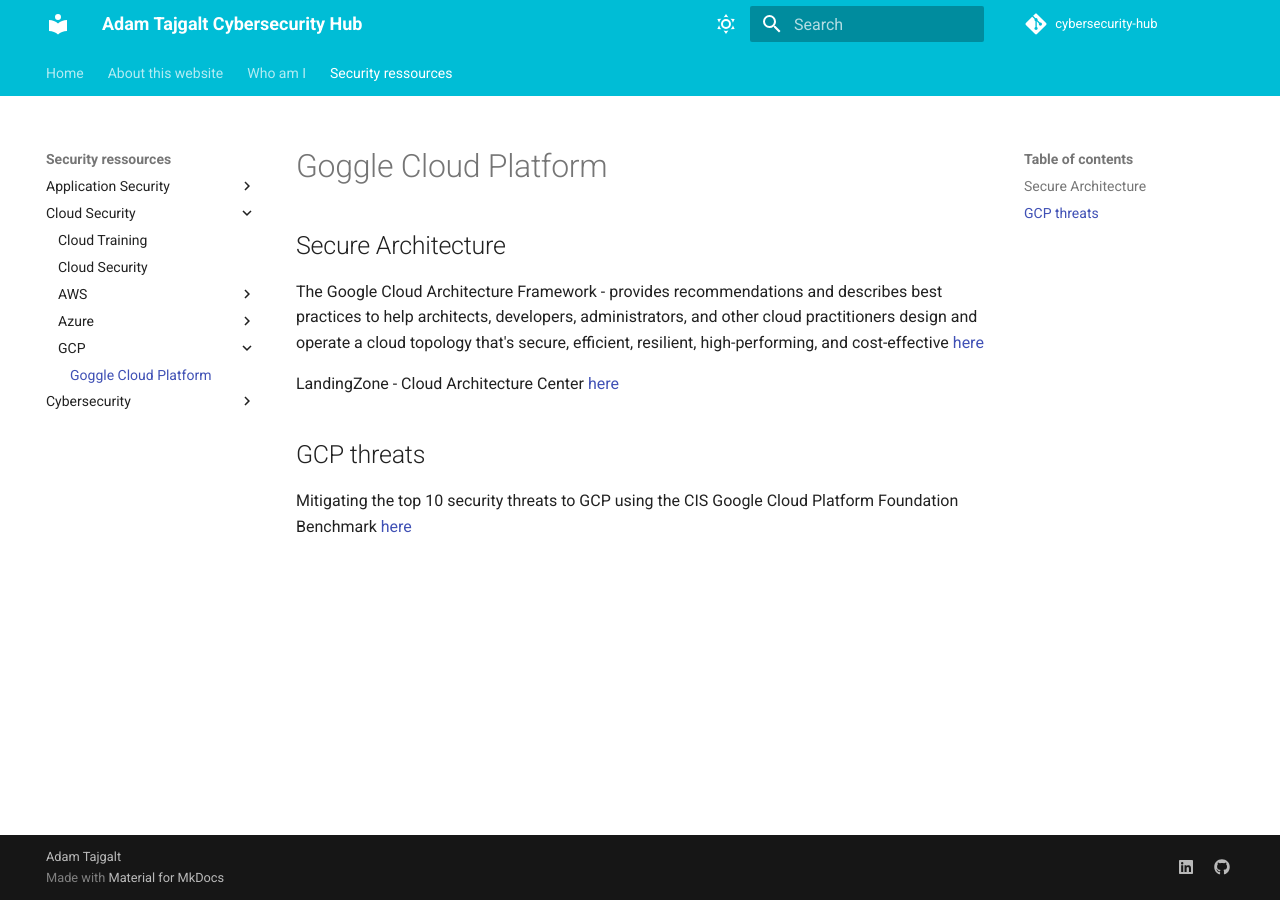
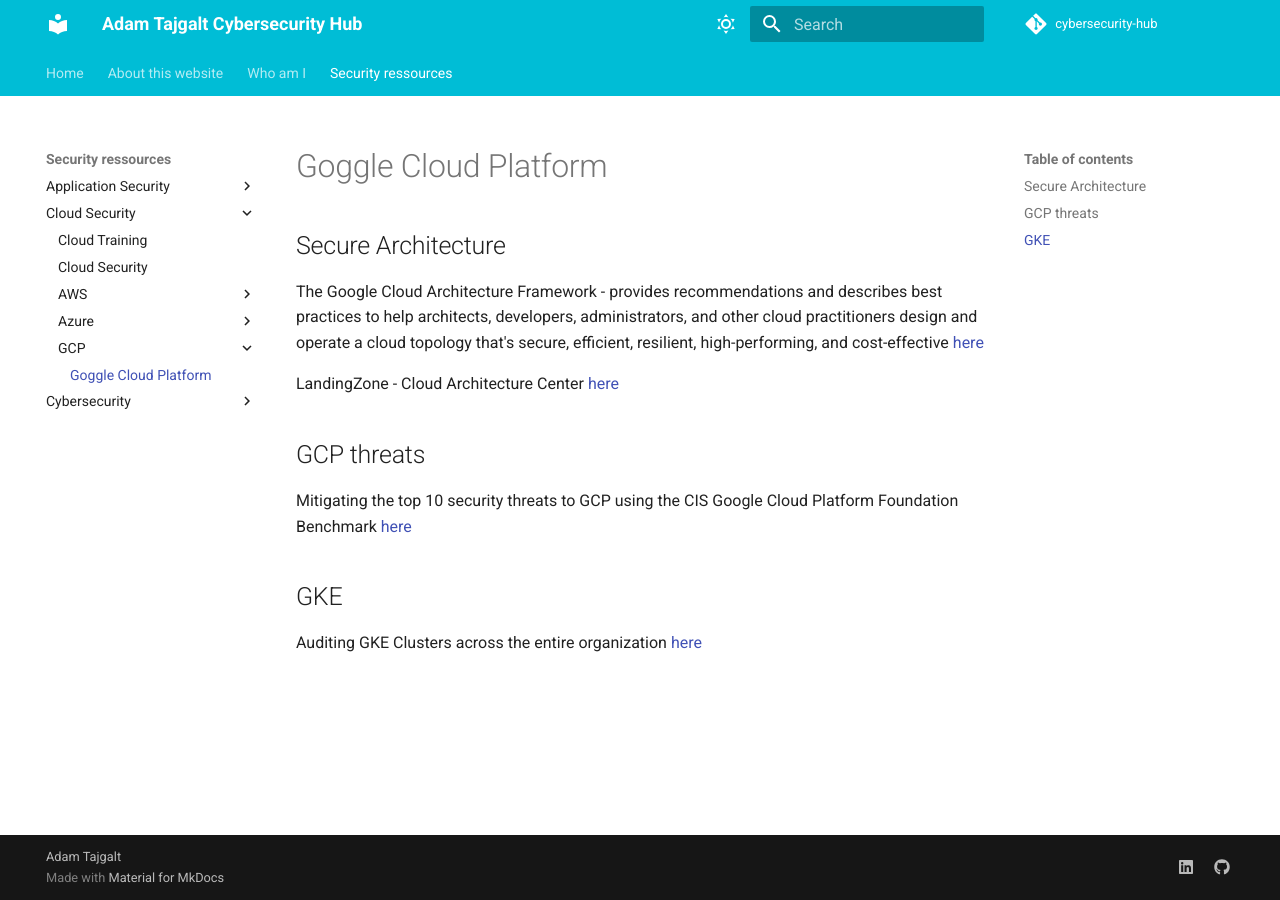
Before and after one commit to adamtaj/cybersecurity-hub, an MkDocs documentation site: the page built from docs/Security ressources/Cloud Security/GCP/GCP.md, in a window 1280 px wide. Built offline with MkDocs 1.6.1 and Material for MkDocs 9.7.7, drawn with Linux system fonts in a browser that asks for light colours; comment, search, counter and statistics services are not loaded.

Commit message:
Update GCP.md

```diff
--- a/docs/Security ressources/Cloud Security/GCP/GCP.md
+++ b/docs/Security ressources/Cloud Security/GCP/GCP.md
@@ -9,3 +9,7 @@ LandingZone - Cloud Architecture Center [here](https://cloud.google.com/architec
 ## GCP threats
 
 Mitigating the top 10 security threats to GCP using the CIS Google Cloud Platform Foundation Benchmark [here](https://research.nccgroup.com/2022/04/20/mitigating-the-top-10-security-threats-to-gcp-using-the-cis-google-cloud-platform-foundation-benchmark%EF%BF%BC/)
+
+## GKE
+
+Auditing GKE Clusters across the entire organization [here](https://cloud.google.com/blog/topics/developers-practitioners/auditing-gke-clusters-across-entire-organization/?hl=en)
```
